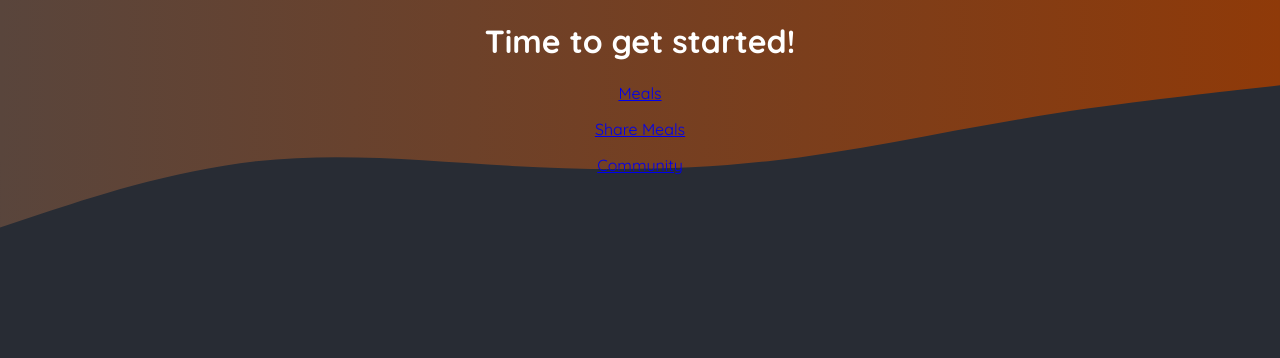
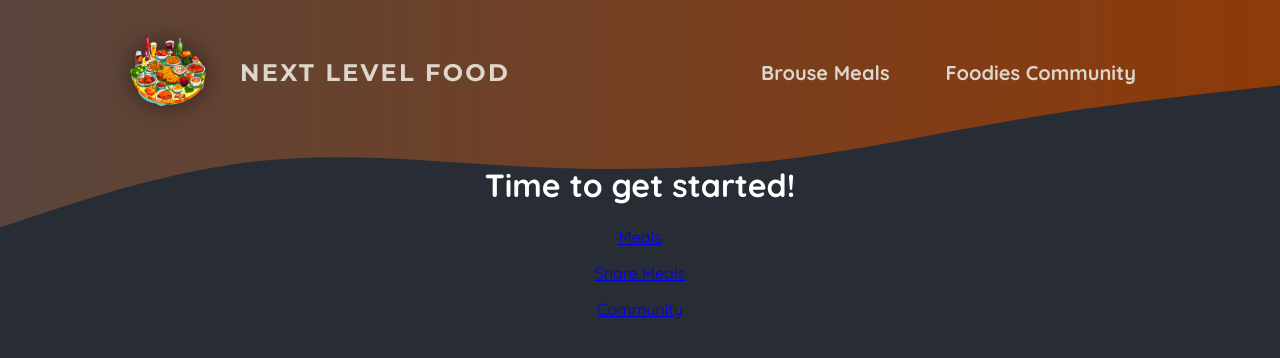
Before and after one commit to deepakdroi/foodie-app, a Next.js app: page / in a window 1280 px wide. Shown: the top 358 px of the page. Built offline with nearby package versions, Linux system fonts and the light colour scheme.

Commit message:
header added and styled

```diff
--- a/app/layout.js
+++ b/app/layout.js
@@ -1,8 +1,9 @@
-import './globals.css';
+import MainHeader from "@/components/main-header";
+import "./globals.css";
 
 export const metadata = {
-  title: 'NextLevel Food',
-  description: 'Delicious meals, shared by a food-loving community.',
+  title: "NextLevel Food",
+  description: "Delicious meals, shared by a food-loving community.",
 };
 
 export default function RootLayout({ children }) {
@@ -15,11 +16,11 @@
               <linearGradient id="gradient" x1="0%" y1="0%" x2="100%" y2="0%">
                 <stop
                   offset="0%"
-                  style={{ stopColor: '#59453c', stopOpacity: '1' }}
+                  style={{ stopColor: "#59453c", stopOpacity: "1" }}
                 />
                 <stop
                   offset="100%"
-                  style={{ stopColor: '#8f3a09', stopOpacity: '1' }}
+                  style={{ stopColor: "#8f3a09", stopOpacity: "1" }}
                 />
               </linearGradient>
             </defs>
@@ -29,7 +30,7 @@
             ></path>
           </svg>
         </div>
-
+        <MainHeader />
         {children}
       </body>
     </html>
--- /dev/null
+++ b/components/main-header.js
@@ -0,0 +1,25 @@
+import Link from "next/link";
+
+import classes from "./main-header.module.css";
+import logoImg from "@/assets/logo.png";
+
+export default function MainHeader() {
+  return (
+    <header className={classes.header}>
+      <Link className={classes.logo} href="/">
+        <img src={logoImg.src} alt="A plate with food in it." />
+        Next Level food
+      </Link>
+      <nav className={classes.nav}>
+        <ul>
+          <li>
+            <Link href="/meal">Brouse Meals</Link>
+          </li>
+          <li>
+            <Link href="/community">Foodies Community</Link>
+          </li>
+        </ul>
+      </nav>
+    </header>
+  );
+}
--- /dev/null
+++ b/components/main-header.module.css
@@ -0,0 +1,67 @@
+.header {
+    display: flex;
+    justify-content: space-between;
+    align-items: center;
+    padding: 2rem 1rem;
+  }
+
+  @media (min-width: 768px) {
+    .header {
+      padding: 2rem 10%;
+    }
+  }
+
+  .nav ul {
+    list-style: none;
+    margin: 0;
+    padding: 0;
+    display: flex;
+    gap: 1.5rem;
+    /* font-family: 'Montserrat', sans-serif; */
+    font-size: 1.25rem;
+  }
+
+  .nav a {
+    text-decoration: none;
+    color: #ddd6cb;
+    font-weight: bold;
+    padding: 0.5rem 1rem;
+    border-radius: 0.5rem;
+  }
+
+  .nav a:hover,
+  .nav a:active {
+    background: linear-gradient(90deg, #ff8a05, #f9b331);
+    background-clip: text;
+    -webkit-background-clip: text;
+    -webkit-text-fill-color: transparent;
+    text-shadow: 0 0 18px rgba(248, 190, 42, 0.8);
+  }
+
+  .active {
+    background: linear-gradient(90deg, #ff8a05, #f9b331);
+    background-clip: text;
+    -webkit-background-clip: text;
+    -webkit-text-fill-color: transparent;
+  }
+
+  .logo {
+    display: flex;
+    align-items: center;
+    justify-content: center;
+    gap: 2rem;
+    text-decoration: none;
+    color: #ddd6cb;
+    font-weight: bold;
+    font-family: 'Montserrat', sans-serif;
+    letter-spacing: 0.15rem;
+    text-transform: uppercase;
+    font-size: 1.5rem;
+  }
+
+  .logo img {
+    width: 5rem;
+    height: 5rem;
+    object-fit: contain;
+    filter: drop-shadow(0 0 0.75rem rgba(0, 0, 0, 0.5));
+  }
```
